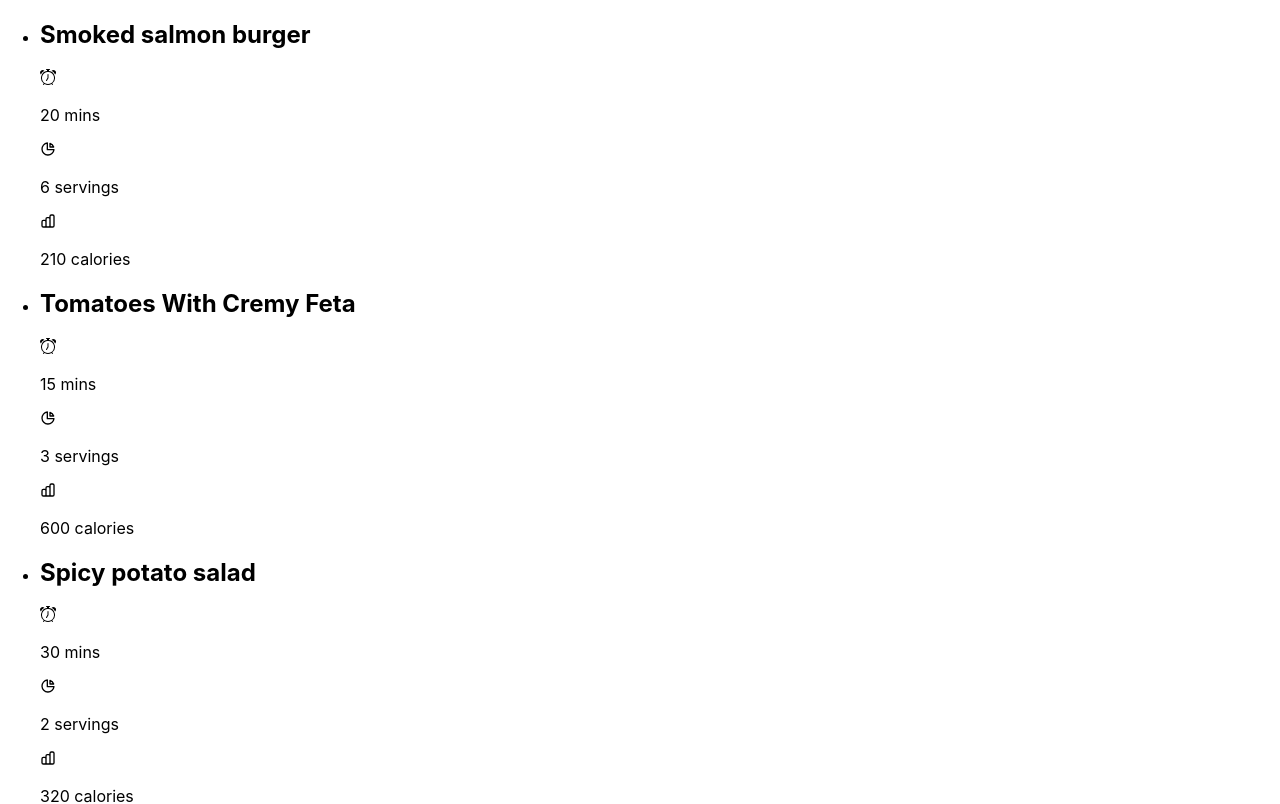
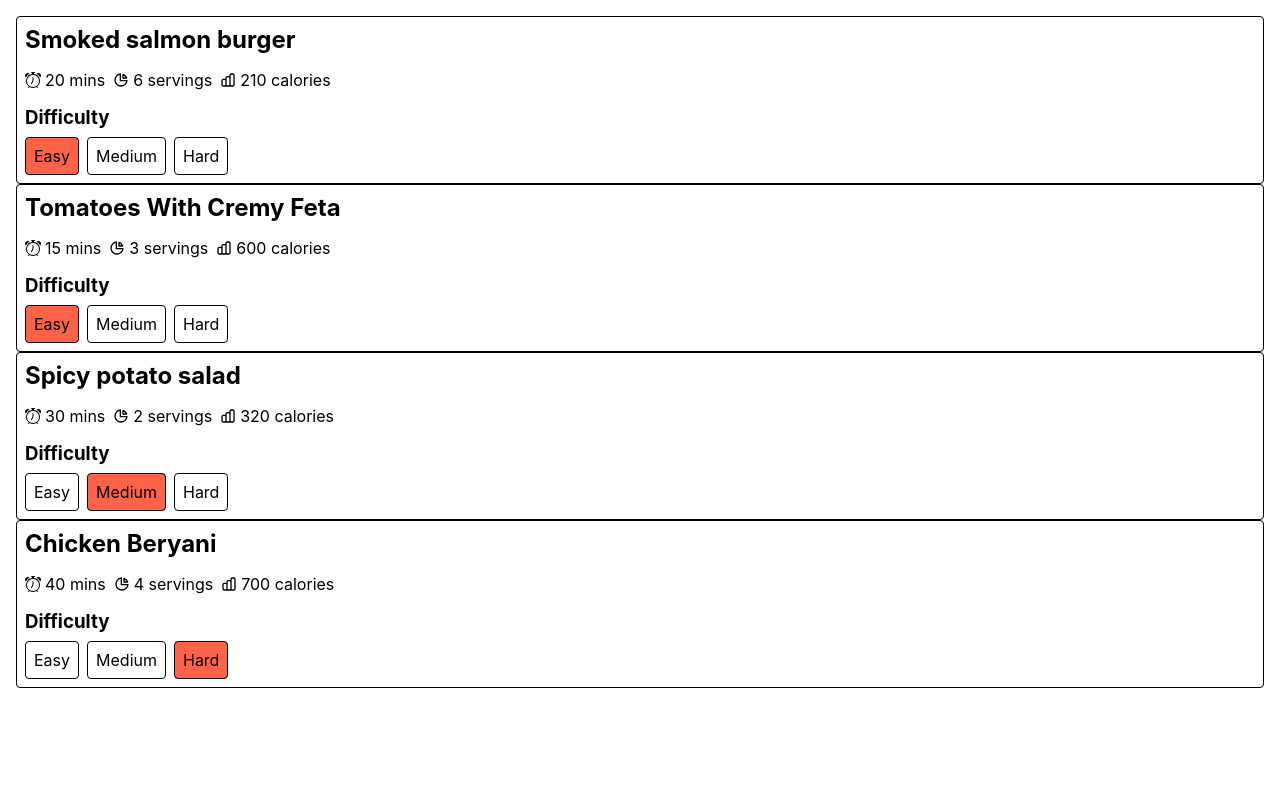
Before and after one commit to TatianaKh0301/goit-learn-react, a React (Create React App) app: page / in a window 1280 px wide. Shown: the top 804 px of the page. Built offline with nearby package versions, Linux system fonts and the light colour scheme.

Commit message:
recipe finish

```diff
--- a/package.json
+++ b/package.json
@@ -4,6 +4,8 @@
   "private": true,
   "homepage": "https://TatianaKh0301.github.io/goit-learn-react/",
   "dependencies": {
+    "@emotion/react": "^11.10.6",
+    "@emotion/styled": "^11.10.6",
     "@testing-library/jest-dom": "^5.16.3",
     "@testing-library/react": "^12.1.4",
     "@testing-library/user-event": "^13.5.0",
--- a/src/components/Recipe/Recipe.jsx
+++ b/src/components/Recipe/Recipe.jsx
@@ -1,22 +1,17 @@
-import { BsAlarm } from "react-icons/bs";
-import {HiOutlineChartPie, HiOutlineChartBar} from "react-icons/hi";
-export const Recipe = ({recipe: {name, time, servings, calories}}) => {
+import { RecipeInfo } from 'components/RecipeInfo/RecipeInfo';
+import {RecipeDifficulty} from 'components/RecipeDifficulty/RecipeDifficulty';
+import {Wrapper, Title} from 'components/Recipe/Recipe.styled';
+export const Recipe = ({recipe: {name, time, servings, calories, difficulty}}) => {
 
     return (
-        <div>
-            <h2>{name}</h2>
-            <div>
-                <BsAlarm />
-                <p>{time} mins</p>
-            </div>
-            <div>
-                <HiOutlineChartPie />
-                <p>{servings} servings</p>
-            </div>
-            <div>
-                <HiOutlineChartBar />
-                <p>{calories} calories</p>
-            </div>
-        </div>
+        <Wrapper>
+            <Title>{name}</Title>
+            <RecipeInfo
+                time={time}
+                servings={servings}
+                calories={calories}
+            />
+            <RecipeDifficulty difficulty={difficulty}/>
+        </Wrapper>
     );
 };
--- /dev/null
+++ b/src/components/Recipe/Recipe.styled.jsx
@@ -0,0 +1,12 @@
+import styled from "@emotion/styled";
+
+export const Wrapper = styled.div`
+    border: 1px solid ${(p) => p.theme.colors.black};
+    padding: 8px;
+    border-radius: 4px;
+`;
+
+
+export const Title = styled.h2`
+    margin-bottom: 16px;
+`;
--- /dev/null
+++ b/src/components/RecipeDifficulty/RecipeDifficulty.jsx
@@ -0,0 +1,14 @@
+import {Wrapper, Title, WrapperList, Item} from "components/RecipeDifficulty/RecipeDifficulty.styled";
+
+export const RecipeDifficulty = ({difficulty}) => {
+    return (
+        <Wrapper>
+            <Title>Difficulty</Title>
+            <WrapperList>
+                <Item active={difficulty === 'easy'}>Easy</Item>
+                <Item active={difficulty === 'medium'}>Medium</Item>
+                <Item active={difficulty === 'hard'}>Hard</Item>
+            </WrapperList>
+        </Wrapper>
+    );
+}
--- /dev/null
+++ b/src/components/RecipeDifficulty/RecipeDifficulty.styled.jsx
@@ -0,0 +1,25 @@
+import styled from "@emotion/styled";
+
+export const Wrapper = styled.div`
+    margin-top: 16px;
+`;
+
+export const Title = styled.h3`
+    margin-bottom: 8px;
+`;
+
+export const WrapperList = styled.div`
+    display: flex;
+    align-items: center;
+    gap: 8px;
+`;
+
+export const Item = styled.span`
+    padding: 8px;
+    border: 1px solid ${(p) => p.theme.colors.black};
+    border-radius: 4px;
+
+    background-color: ${(p) => {
+        return p.active ? p.theme.colors.accent : p.theme.colors.white
+    }};
+`;
--- /dev/null
+++ b/src/components/RecipeInfo/RecipeInfo.jsx
@@ -0,0 +1,22 @@
+import { BsAlarm } from "react-icons/bs";
+import {HiOutlineChartPie, HiOutlineChartBar} from "react-icons/hi";
+import {RecipeInformation, InfoBlock} from 'components/RecipeInfo/RecipeInfo.styled';
+
+export const RecipeInfo = ({time, servings, calories}) => {
+   return (
+        <RecipeInformation>
+            <InfoBlock>
+                <BsAlarm />
+                {time} mins
+            </InfoBlock>
+            <InfoBlock>
+                <HiOutlineChartPie />
+                {servings} servings
+            </InfoBlock>
+            <InfoBlock>
+                <HiOutlineChartBar />
+                {calories} calories
+            </InfoBlock>
+        </RecipeInformation>
+   );
+}
--- /dev/null
+++ b/src/components/RecipeInfo/RecipeInfo.styled.jsx
@@ -0,0 +1,13 @@
+import styled from "@emotion/styled";
+
+export const RecipeInformation = styled.div`
+    display: flex;
+    align-items: center;
+    gap: 8px;
+`;
+
+export const InfoBlock = styled.p`
+    display: flex;
+    align-items: center;
+    gap: 4px;
+`;
--- a/src/index.css
+++ b/src/index.css
@@ -1,7 +1,8 @@
 @import-normalize; /* bring in normalize.css styles */
 
 body {
-  margin: 0;
+  margin: 16px;
+  margin-bottom: 0;
   font-family: -apple-system, BlinkMacSystemFont, 'Segoe UI', 'Roboto', 'Oxygen',
     'Ubuntu', 'Cantarell', 'Fira Sans', 'Droid Sans', 'Helvetica Neue',
     sans-serif;
@@ -13,3 +14,19 @@ code {
   font-family: source-code-pro, Menlo, Monaco, Consolas, 'Courier New',
     monospace;
 }
+
+ul {
+  padding: 0;
+  margin: 0;
+  list-style: none;
+}
+
+h1,
+h2,
+h3,
+h4,
+h5,
+h6,
+p {
+  margin: 0;
+}
--- a/src/index.js
+++ b/src/index.js
@@ -2,9 +2,19 @@ import React from 'react';
 import ReactDOM from 'react-dom/client';
 import { App } from 'components/App';
 import './index.css';
+import {ThemeProvider} from '@emotion/react';
 
+const theme = {
+  colors: {
+    black: "black",
+    white: "white",
+    accent: "tomato"
+  }
+}
 ReactDOM.createRoot(document.getElementById('root')).render(
   <React.StrictMode>
-    <App />
+    <ThemeProvider theme={theme}>
+      <App />
+    </ThemeProvider>
   </React.StrictMode>
 );
--- a/src/recipes.json
+++ b/src/recipes.json
@@ -5,6 +5,7 @@
         "time": "20",
         "servings": 6,
         "calories": 210,
+        "difficulty": "easy",
         "image": "https://assets.bonappetit.com/photos/62cc4eca787a907e535e8e7f/1:1/w_2580%2Cc_limit/0711-black-bean-burger-lede.jpg"
     },
     {
@@ -13,6 +14,7 @@
         "time": "15",
         "servings": 3,
         "calories": 600,
+        "difficulty": "easy",
         "image": "https://assets.bonappetit.com/photos/62b4926736e0c90647da6b71/1:1/w_2580%2Cc_limit/0623-diana-yen-tomato-recipe-lede.jpg"
     },
     {
@@ -21,6 +23,7 @@
         "time": "30",
         "servings": 2,
         "calories": 320,
+        "difficulty": "medium",
         "image": "https://assets.bonappetit.com/photos/62bf35ae872a6cfbb260f286/1:1/w_2580%2Cc_limit/0701-tj-recipe-potato-v2.jpg"
     },
     {
@@ -29,6 +32,7 @@
         "time": "40",
         "servings": 4,
         "calories": 700,
+        "difficulty": "hard",
         "image": "https://assets.bonappetit.com/photos/5db1b689823b960008d8468d/1:1/w_2580%2Cc_limit/Chicken-Biryani-Lede-NEW.jpg"
     }
 ]
```
Also changed, not shown: 1 other file (tests, documents, lock files or other folders).
